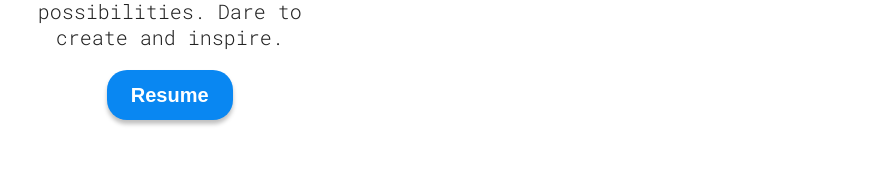
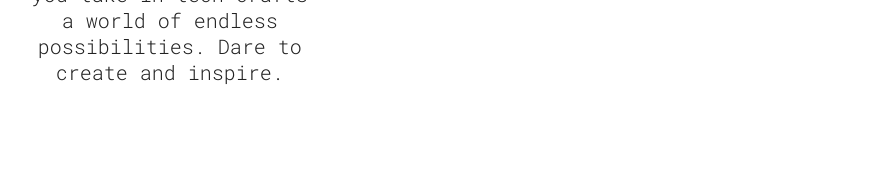
Before and after one commit to Sam-Waithaka/portfolio, a React (Vite) app: page / in a window 1280 px wide. Shown: the part 529-699 px from the top of the page, without its empty margins (201-1084 px from the left). Built offline with nearby package versions, Linux system fonts and the light colour scheme.

Commit message:
Remove the Downlaod CV button

```diff
--- a/src/sections/Hero/Hero.jsx
+++ b/src/sections/Hero/Hero.jsx
@@ -56,9 +56,9 @@ function Hero() {
         Build dreams, design with passion, code with precision, and invent the future.
         Every step you take in tech crafts a world of endless possibilities. Dare to create and inspire.
         </p>
-        <a href={CV} download>
+        {/* <a href={CV} download>
           <button className="hover">Resume</button>
-        </a>
+        </a> */}
       </div>
     </section>
   );
```
